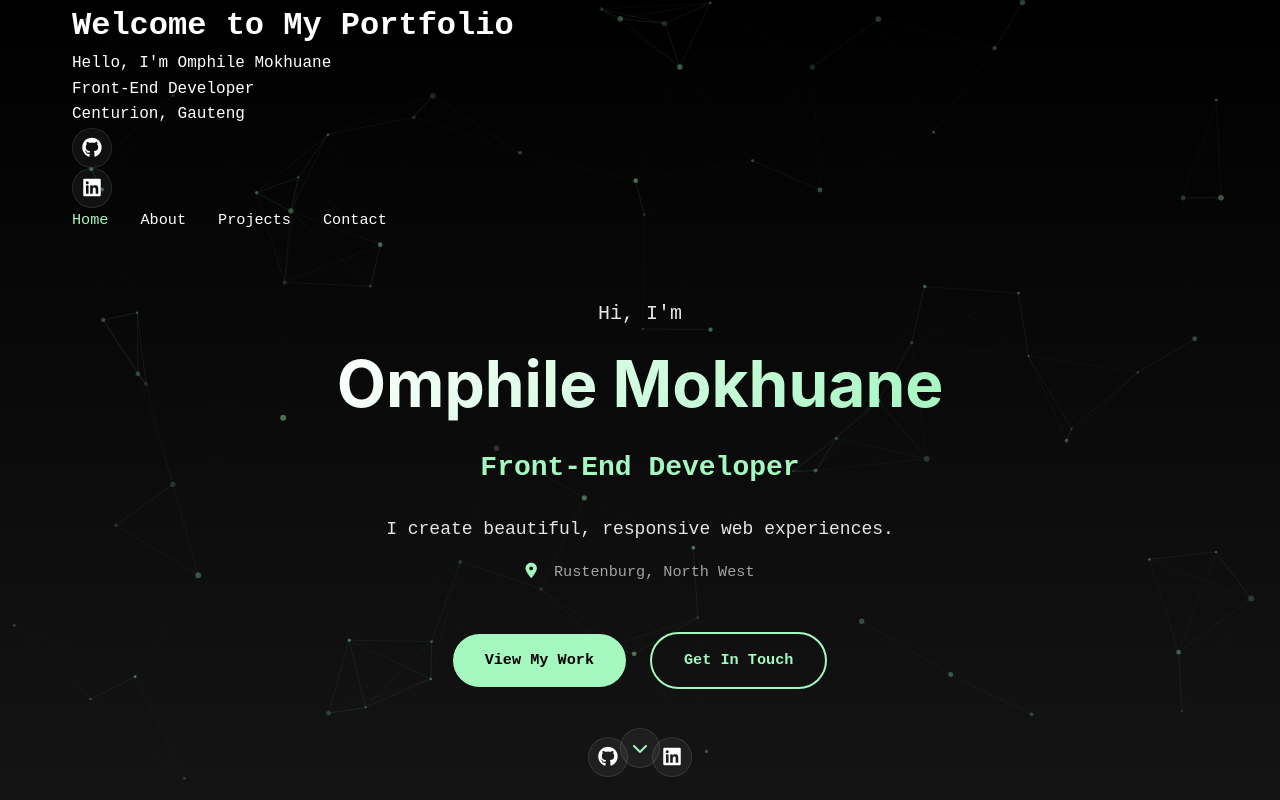
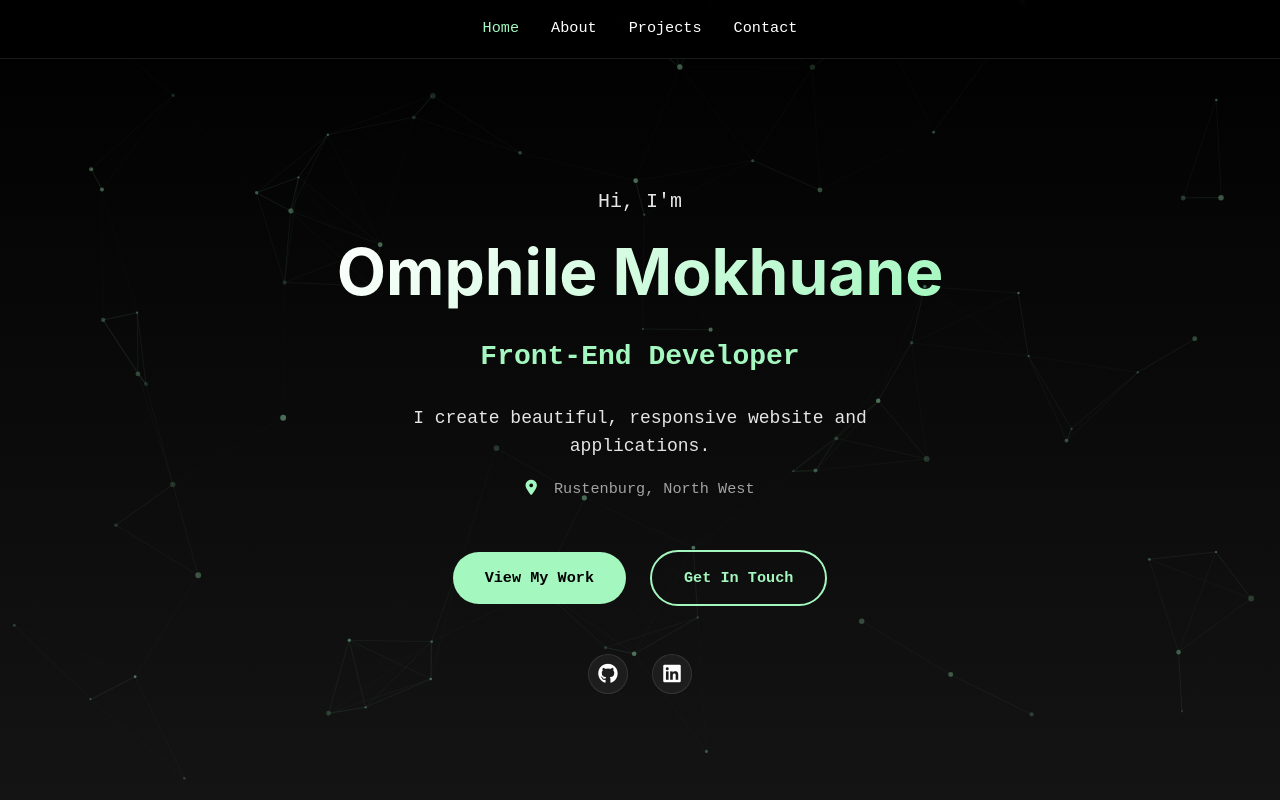
Before and after one commit to OmphileMokhuane/Omphile-Mokhuane-Portfolio, a plain HTML site: page index.html in a window 1280 px wide. Shown: the top 800 px of the page. Drawn offline with Linux system fonts and the light colour scheme; a script that the page names is missing; a web font is replaced by a local one.

Commit message:
`Refactor header and navigation layout`

```diff
--- a/css/styles.css
+++ b/css/styles.css
@@ -169,22 +169,9 @@ button {
     display: flex;
     justify-content: space-between;
     align-items: center;
-    padding: 0 1rem;
-}
-
-.nav-brand {
-    font-family: var(--font-display);
-    font-size: 1.5rem;
-    font-weight: 700;
-}
-
-.brand-text {
-    display: inline-block;
-    padding: 0.5rem 1rem;
-    background: linear-gradient(135deg, var(--color-secondary), var(--color-accent));
-    -webkit-background-clip: text;
-    -webkit-text-fill-color: transparent;
-    background-clip: text;
+    justify-content: center;
+    padding: 1 1rem;
+    height: fit-content;
 }
 
 .nav-menu {
@@ -266,6 +253,7 @@ button {
     align-items: center;
     padding-top: 80px;
     overflow: hidden;
+    height: 100vh;
 }
 
 .hero-content {
--- a/index.html
+++ b/index.html
@@ -17,19 +17,7 @@
 
     <!-- Header/Introduction Section -->
     <header class="container" id="home">
-        <div class="left-container">
-            <h1>Welcome to My Portfolio</h1>
-            <p>Hello, I'm Omphile Mokhuane</p>
-            <p class="subtitle">Front-End Developer</p>
-            <p class="location">Centurion, Gauteng</p>
-            <div class="logo-container">
-                <a title="GitHub" href="https://github.com/OmphileMokhuane/OmphileMokhuane" class="social-icon" aria-label="GitHub Profile">
-                    <i class="fab fa-github" aria-hidden="true"></i>
-                </a>
-                <a title="LinkedIn" href="https://www.linkedin.com/in/omphile-mokhuane-072339273/" class="social-icon" aria-label="LinkedIn Profile">
-                    <i class="fab fa-linkedin" aria-hidden="true"></i>
-                </a>
-            </div>
+        <nav class="navbar">
             <button class="hamburger" id="hamburger-menu" aria-label="Toggle navigation" aria-controls="main-menu" aria-expanded="false">
                 <span class="bar"></span>
                 <span class="bar"></span>
@@ -44,7 +32,9 @@
                 </ul>
             </div>
         </nav>
+    </header>
 
+    <section class="hero-section" id="home">
         <div class="hero-content">
             <div class="hero-text">
                 <h1 class="hero-title">
@@ -52,7 +42,7 @@
                     <span class="name">Omphile Mokhuane</span>
                 </h1>
                 <p class="hero-subtitle">Front-End Developer</p>
-                <p class="hero-description">I create beautiful, responsive web experiences.</p>
+                <p class="hero-description">I create beautiful, responsive website and applications.</p>
                 <p class="hero-location">
                     <i class="fas fa-map-marker-alt" aria-hidden="true"></i>
                     Rustenburg, North West
@@ -71,13 +61,8 @@
                 </div>
             </div>
         </div>
+    </section>
 
-        <div class="scroll-indicator">
-            <a href="#about" aria-label="Scroll to about section">
-                <i class="fas fa-chevron-down"></i>
-            </a>
-        </div>
-    </header>
 
     <!-- About Section -->
     <section class="about-section" id="about">
```
